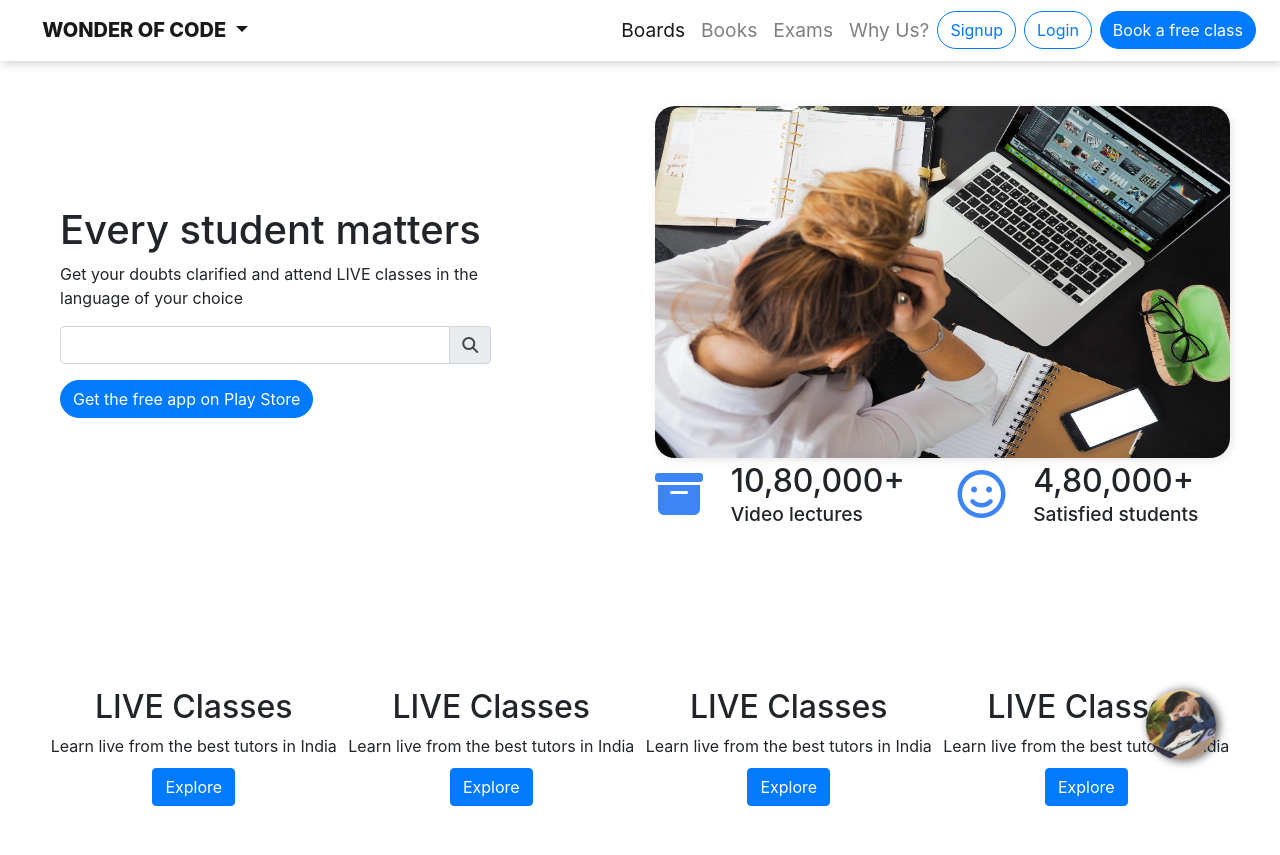
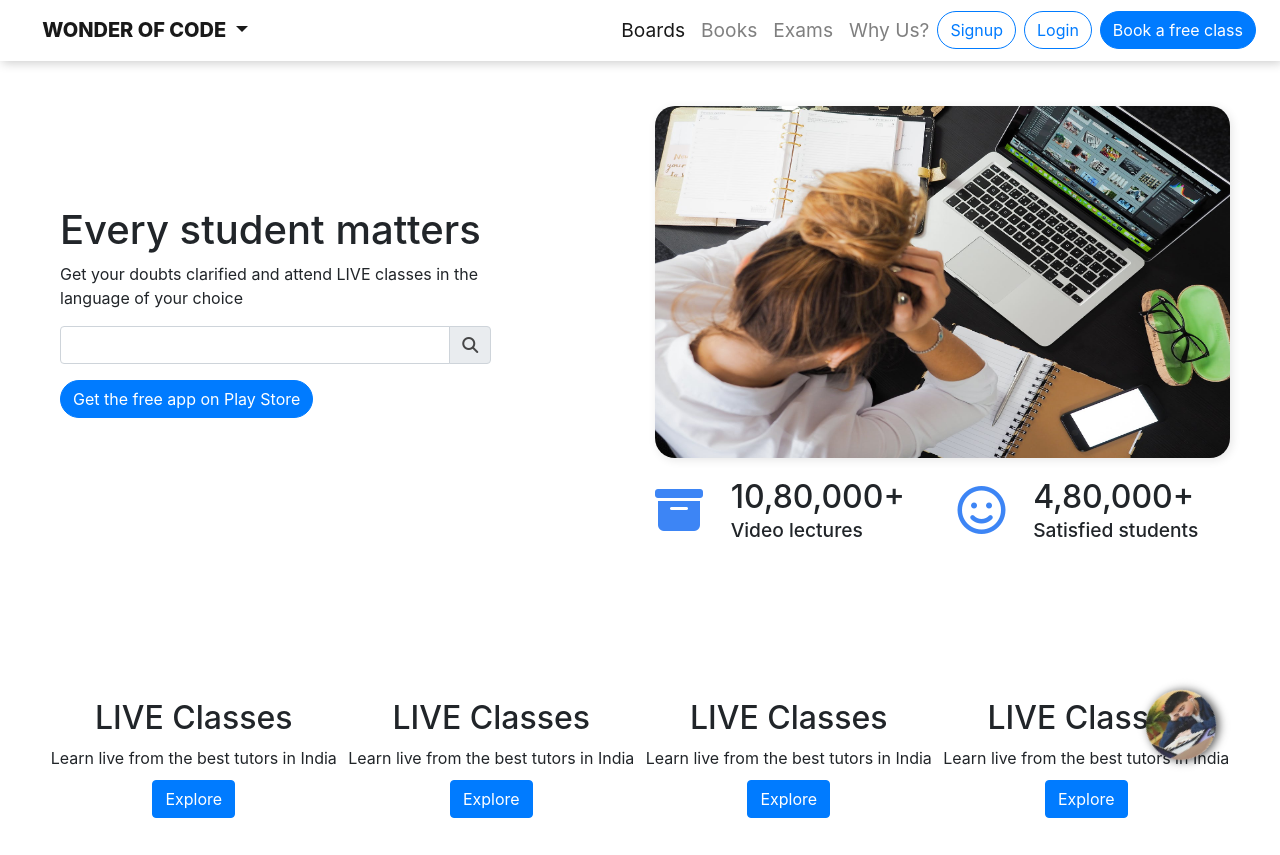
Before and after one commit to webskill001/netlify_webpage_edutech, a plain HTML site: page index.html in a window 1280 px wide. Shown: the top 855 px of the page. Drawn offline with nearby package versions, Linux system fonts and the light colour scheme.

Commit message:
Update index.html

```diff
--- a/index.html
+++ b/index.html
@@ -123,7 +123,7 @@
                     <div class="col-md-6 col-12">
                         <img src="img/header.jpeg" alt="">
                         <div class="row mt-1 header-counter">
-                            <div class="col">
+                            <div class="col-lg-6 col-12 mt-3">
                                 <div class="row">
                                     <div class="col-3">
                                         <i class="fa fa-archive fa-3x my-2"></i>
@@ -134,7 +134,7 @@
                                     </div>
                                 </div>
                             </div>
-                            <div class="col">
+                            <div class="col-lg-6 col-12 mt-3">
                                 <div class="row">
                                     <div class="col-3">
                                         <i class="fa fa-smile-o fa-3x my-2"></i>
```
